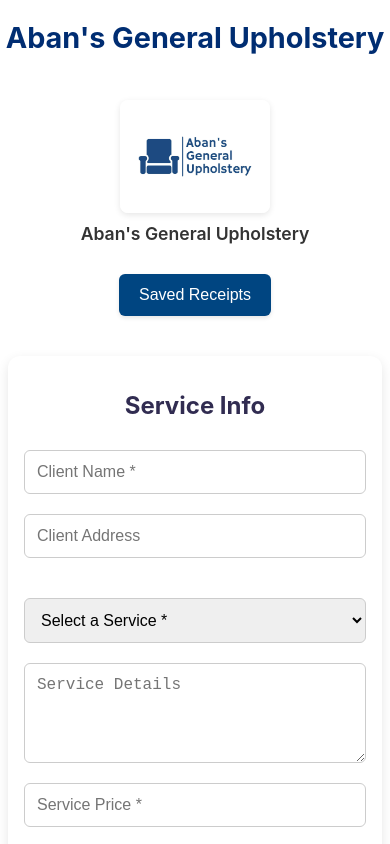
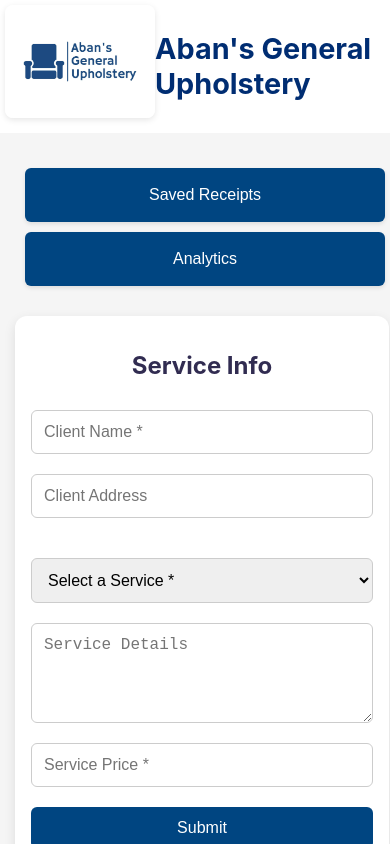
Before and after one commit to surumeqt/abansupholstery, a React (Create React App) app: page / in a window 390 px wide. Built offline with nearby package versions, Linux system fonts and the light colour scheme.

Commit message:
Enhance layout and styling for improved user experience; add analytics button and adjust screen rendering

```diff
--- a/src/App.js
+++ b/src/App.js
@@ -5,7 +5,7 @@
 import SavedReceipts from './components/SavedReceipts';
 import { useMutation } from 'convex/react';
 import { api } from './convex/_generated/api';
-import './styles/app.css';
+import './styles/app.css'; // Ensure you have the correct path to your CSS file
 
 function App() {
   const [serviceData, setServiceData] = useState(null);
@@ -16,13 +16,13 @@
 
   const handleServiceSubmit = (data) => {
     setServiceData(data);
-    setShowSummary(true);
+    setShowSummary(true); // This will now switch to displaying the summary screen
     setOrNumber(data.orNumber);
   };
 
   const handleReset = () => {
     setServiceData(null);
-    setShowSummary(false);
+    setShowSummary(false); // This will now switch back to displaying the initial screen
     setOrNumber('');
   };
 
@@ -48,7 +48,7 @@
         clientAddress: serviceData.clientAddress,
         serviceName: serviceData.serviceName,
         serviceDetails: serviceData.serviceDetails,
-        serviceType: serviceData.companyInfo.serviceType,
+        serviceType: serviceData.companyInfo.serviceType, // Ensure this is correctly passed
         price: parseFloat(serviceData.price),
       });
       console.log('Receipt saved successfully!');
@@ -65,14 +65,24 @@
     setOrNumber(''); // Reset OR number
   };
 
+  // Placeholder for analytics button click handler
+  const handleShowAnalytics = () => {
+    alert('Analytics button clicked!'); // Replace with actual analytics view logic
+  };
+
   return (
     <>
+      {/* Main Heading Container: Logo and Title at the very top */}
       <div className="main-heading-container">
+        {/* Logo placed first to appear on the left */}
+        <img className="logo" src="/logo(aban).jpg" alt="Aban's General Upholstery Logo" />
+        {/* Main heading */}
         <h1 className="main-heading">Aban's General Upholstery</h1>
       </div>
 
+      {/* Conditional rendering for the main content area below the header */}
       {showSavedReceipts ? (
-        <div className="saved-receipts-view">
+        <div className="saved-receipts-view full-screen-content">
           <button
             className="back-button"
             onClick={handleGoBackToMainForm}
@@ -81,33 +91,33 @@
           </button>
           <SavedReceipts />
         </div>
+      ) : showSummary ? (
+        <div className="summary-view-screen full-screen-content">
+          {serviceData && (
+            <>
+              <OrderSummary data={serviceData} onReset={handleReset} onSaveImage={handleSaveImage} />
+              <QRCodeDisplay data={orNumber} />
+            </>
+          )}
+        </div>
       ) : (
-        <div className={`app-container ${showSummary ? 'shift-left' : ''}`}>
-
-          <div className="screen initial-view-screen">
-            <div className="left-panel-content">
-              <div className="logo-and-text-wrapper">
-                <img className="logo" src="/logo(aban).jpg" alt="Aban's General Upholstery Logo" />
-                <p className="logo-tagline">Aban's General Upholstery</p>
-              </div>
-              <button
-                className="check-receipt"
-                onClick={handleShowSavedReceipts} // Using the defined function
-              >
-                Saved Receipts
-              </button>
-            </div>
-            <ServiceInfo onSubmit={handleServiceSubmit} /> {/* Using the defined function */}
+        <div className="initial-view-screen full-screen-content">
+          {/* Left Panel Content: Buttons are now direct children */}
+          <div className="left-panel-content">
+            <button
+              className="check-receipt"
+              onClick={handleShowSavedReceipts}
+            >
+              Saved Receipts
+            </button>
+            <button
+              className="analytics"
+              onClick={handleShowAnalytics}
+            >
+              Analytics
+            </button>
           </div>
-
-          <div className="screen summary-view-screen">
-            {serviceData && (
-              <>
-                <OrderSummary data={serviceData} onReset={handleReset} onSaveImage={handleSaveImage} /> {/* Using the defined function */}
-                <QRCodeDisplay data={orNumber} />
-              </>
-            )}
-          </div>
+          <ServiceInfo onSubmit={handleServiceSubmit} />
         </div>
       )}
     </>
--- a/src/styles/app.css
+++ b/src/styles/app.css
@@ -3,110 +3,162 @@
   margin: 0;
   padding: 0;
   height: 100%;
-  font-family: 'Inter', Arial, sans-serif; /* Changed to Inter for better aesthetics */
+  font-family: 'Inter', Arial, sans-serif;
   background-color: #f5f5f5;
-  overflow: hidden; /* Crucial for the sliding effect */
+  overflow: hidden; /* Prevent body scroll, manage scroll on content areas */
 }
 
 /* Main Heading Container (for "Aban's General Upholstery" at the very top) */
 .main-heading-container {
   width: 100%;
-  text-align: center;
-  padding: 20px 0;
-  background-color: #ffffff; /* White background for the header */
+  display: flex;
+  align-items: center;
+  justify-content: center;
+  padding: 5px;
+  background-color: #ffffff;
   box-shadow: 0 2px 4px rgba(0,0,0,0.05);
+  flex-shrink: 0; /* Prevent header from shrinking */
 }
 
 .main-heading {
-  color: #002d72; /* Dark blue color, matching your brand */
+  color: #002d72;
   font-size: 2.5em;
-  margin: 0; /* Remove default margin */
+  margin: 0;
 }
 
-/* App Container for Sliding Screens */
-.app-container {
+/* New: Full Screen Content Area Below Header */
+/* This class will be applied to initial-view-screen, summary-view-screen, and saved-receipts-view */
+.full-screen-content {
   display: flex;
-  flex-direction: row; /* Arranges screens horizontally */
-  width: 200%; /* Allows for two screens to be side-by-side */
-  height: calc(100vh - 80px); /* Adjust height to account for the header */
-  transition: transform 0.5s ease-in-out;
-  transform: translateX(0%);
+  flex-direction: row; /* Default to row for desktop layout */
+  justify-content: space-between; /* Push items to ends */
+  align-items: flex-start; /* Align content to the top */
+  height: calc(100vh - 80px); /* Take remaining height below header (adjust 80px if header height changes) */
+  width: 100%;
+  padding: 20px; /* Padding for the entire content area */
+  box-sizing: border-box;
+  background-color: #f5f5f5; /* Background for the content area */
+  overflow-y: auto; /* Allow vertical scrolling if content overflows */
 }
 
-.app-container.shift-left {
-  transform: translateX(-50%); /* Shifts to show the second screen */
+/* Specific adjustments for initial-view-screen */
+.initial-view-screen {
+  /* Inherits full-screen-content properties */
+  /* No specific overrides needed here for basic layout */
 }
 
-/* Individual Screen Styles */
-.screen {
-  width: 50%; /* Each screen takes half of the app-container's 200% width */
-  height: 100%;
-  display: flex; /* Flex container for its children (e.g., left-panel-content and ServiceInfo) */
-  justify-content: center; /* Centers content horizontally within the screen */
-  align-items: center; /* Centers content vertically within the screen */
-  gap: 50px; /* Space between the left panel and the form */
-  overflow-y: auto; /* Allows vertical scrolling if content overflows */
-  background-color: #ffffff; /* White background for the screen area */
-  padding: 20px;
-  box-sizing: border-box;
+/* Specific adjustments for summary-view-screen */
+.summary-view-screen {
+  /* Inherits full-screen-content properties */
+  flex-direction: column; /* Stack OrderSummary and QRCodeDisplay vertically */
+  justify-content: center; /* Center content vertically */
+  align-items: center; /* Center content horizontally */
+  gap: 20px; /* Space between OrderSummary and QRCodeDisplay */
 }
 
-/* Left Panel Content (Logo and Button) */
+/* Specific adjustments for saved-receipts-view */
+.saved-receipts-view {
+  /* Inherits full-screen-content properties */
+  flex-direction: column; /* Stack back button and SavedReceipts vertically */
+  align-items: center; /* Center content horizontally */
+  justify-content: flex-start; /* Align content to the top */
+  padding-top: 20px; /* Add some top padding */
+}
+
+/* Left Panel Content (Contains the button group) */
 .left-panel-content {
   display: flex;
-  flex-direction: column; /* Stacks logo, text, and button vertically */
+  flex-direction: column;
   align-items: center; /* Centers items horizontally within this panel */
+  justify-content: flex-start; /* Aligns content to the top within its own container */
   padding: 20px;
-  flex-shrink: 0; /* Prevents this panel from shrinking */
-  width: 250px; /* Fixed width for the left panel */
+  padding-top: 200px; /* Added padding-top to move content down from the top */
+  flex-shrink: 0;
+  width: 320px; /* Adjusted width to accommodate two 150px buttons + 10px gap + padding */
+  height: 100%; /* Make it take full height of its parent to allow vertical centering */
   text-align: center;
 }
 
-.logo-and-text-wrapper {
+/* New: Container for the two buttons to make them inline */
+.left-panel-button-group {
   display: flex;
-  flex-direction: column; /* Stacks the logo image and tagline */
-  align-items: center; /* Centers them horizontally */
-  margin-bottom: 20px; /* Space between logo block and button */
+  flex-direction: row; /* Arrange buttons horizontally */
+  gap: 30px; /* Increased gap for better spacing */
+  flex-wrap: nowrap; /* Prevent wrapping to ensure they stay inline on desktop */
+  justify-content: center; /* Center buttons within the group */
 }
 
 .logo {
-  width: 200px; /* Your desired width */
-  height: auto; /* IMPORTANT: Maintain aspect ratio */
-  border-radius: 8px; /* Added rounded corners */
+  width: 150px;
+  height: auto;
+  border-radius: 8px;
   box-shadow: 0 2px 6px rgba(0,0,0,0.1);
-  margin-bottom: 10px; /* Space between logo and tagline */
+  margin-bottom: 0;
+  margin-right: 16px;
 }
 
+/* Removed these classes as they are no longer in App.js HTML */
+/*
+.logo-and-text-wrapper {
+  display: flex;
+  flex-direction: column;
+  align-items: center;
+  margin-bottom: 20px;
+}
 .logo-tagline {
   font-size: 1.1em;
   color: #333;
-  margin: 0; /* Remove default paragraph margin */
+  margin: 0;
   font-weight: 600;
 }
+*/
 
 .check-receipt {
-  padding: 12px 20px;
-  background-color: #004581; /* Dark blue button */
+  padding: 18px 20px; /* Increased vertical padding from 12px to 18px */
+  background-color: #004581;
   color: white;
   border: none;
   border-radius: 6px;
   font-size: 16px;
   cursor: pointer;
-  width: fit-content; /* Button takes only content width */
-  min-width: 150px; /* Ensure a minimum width */
-  margin-top: 10px; /* Space from logo/text above */
+  width: fit-content;
+  min-width: 150px;
   transition: transform 0.3s ease-in-out, background-color 0.3s ease;
   box-shadow: 0 2px 4px rgba(0,0,0,0.1);
 }
 
-.check-receipt:hover { /* Corrected selector: no space */
+.check-receipt:hover {
   transform: scale(1.05);
-  background-color: #018ADB; /* Lighter blue on hover */
+  background-color: #018ADB;
 }
 
 .check-receipt:active {
   transform: scale(0.98);
-  background-color: #003366; /* Even darker on click */
+  background-color: #003366;
+}
+
+.analytics {
+  padding: 18px 20px; /* Increased vertical padding from 12px to 18px */
+  background-color: #004581;
+  color: white;
+  border: none;
+  border-radius: 6px;
+  font-size: 16px;
+  cursor: pointer;
+  width: fit-content;
+  min-width: 150px;
+  transition: transform 0.3s ease-in-out, background-color 0.3s ease;
+  box-shadow: 0 2px 4px rgba(0,0,0,0.1);
+}
+
+.analytics:hover {
+  transform: scale(1.05);
+  background-color: #018ADB;
+}
+
+.analytics:active {
+  transform: scale(0.98);
+  background-color: #003366;
 }
 
 /* Service Info Card Layout (used by ServiceInfo component) */
@@ -116,12 +168,12 @@
   border-radius: 12px;
   box-shadow: 0 4px 12px rgba(0,0,0,0.1);
   width: 100%;
-  max-width: 500px; /* Max width for the form card */
+  max-width: 500px;
   transition: all 0.5s ease;
-  text-align: center; /* Centers text within the card */
-  display: flex; /* Make it a flex container */
-  flex-direction: column; /* Stack its children vertically */
-  align-items: center; /* Center items horizontally within the card */
+  text-align: center;
+  display: flex;
+  flex-direction: column;
+  align-items: center;
 }
 
 .service-info-card h2 {
@@ -131,7 +183,7 @@
   text-align: center;
 }
 
-.client-info { /* This class is not directly used in the provided JSX for service-info-card inputs */
+.client-info {
   display: flex;
   flex-direction: column;
   align-items: center;
@@ -146,18 +198,18 @@
   border-radius: 6px;
   border: 1px solid #ccc;
   font-size: 16px;
-  box-sizing: border-box; /* Include padding/border in width */
+  box-sizing: border-box;
 }
 
 .input-field:focus {
   border-color: #97CBDC;
   outline: none;
-  box-shadow: 0 0 0 3px rgba(151, 203, 220, 0.3); /* Focus ring */
+  box-shadow: 0 0 0 3px rgba(151, 203, 220, 0.3);
 }
 
 textarea.input-field {
   height: 100px;
-  resize: vertical; /* Allow vertical resizing only */
+  resize: vertical;
 }
 
 .submit-btn {
@@ -168,7 +220,7 @@
   border-radius: 6px;
   font-size: 16px;
   cursor: pointer;
-  width: 100%; /* Button takes full width of its container (service-info-card) */
+  width: 100%;
   margin-top: 10px;
   transition: background-color 0.3s ease;
 }
@@ -180,7 +232,7 @@
 
 .submit-btn:active {
   transform: scale(0.98);
-  background-color: #97CBDC;
+  background-color: #003366;
 }
 
 /* Order Summary Container (used by OrderSummary component) */
@@ -191,12 +243,12 @@
   padding: 20px;
   max-width: 500px;
   margin: 0 auto;
-  background: white; /* Added background for consistency */
+  background: white;
   border-radius: 12px;
   box-shadow: 0 4px 12px rgba(0,0,0,0.1);
 }
 
-.card h2 { /* This rule seems generic, consider if it applies to .order-summary-container h2 or .service-info-card h2 */
+.card h2 {
   font-size: 24px;
   color: #312C51;
   margin-bottom: 20px;
@@ -212,21 +264,29 @@
   font-size: 14px;
 }
 
+/* Back button for Saved Receipts view */
+.back-button {
+  padding: 10px 15px;
+  background-color: #6c757d;
+  color: white;
+  border: none;
+  border-radius: 5px;
+  cursor: pointer;
+  margin-bottom: 20px;
+  transition: background-color 0.3s ease;
+}
+
+.back-button:hover {
+  background-color: #5a6268;
+}
+
 /* Responsive Adjustments */
 @media (max-width: 768px) {
-  .app-container {
-    flex-direction: column; /* Stack screens vertically */
-    width: 100%; /* Each screen now takes full width */
-    height: auto; /* Auto height for stacked screens */
-    transform: none !important; /* Disable horizontal sliding on small screens */
-  }
-
-  .screen {
-    width: 100%; /* Each screen takes full width */
-    height: auto; /* Auto height */
-    flex-direction: column; /* Stack left panel and form vertically within the screen */
-    gap: 30px; /* Reduce gap when stacked */
+  .full-screen-content {
+    flex-direction: column;
+    height: auto;
     padding: 15px;
+    justify-content: flex-start;
   }
 
   .main-heading {
@@ -234,17 +294,35 @@
   }
 
   .left-panel-content {
-    width: 100%; /* Left panel takes full width when stacked */
+    width: 100%; /* Take full width on mobile */
     padding: 10px;
+    margin-bottom: 20px;
+    gap: 10px; /* Smaller gap on mobile */
+    margin-top: 10px; /* Adjust top margin for mobile */
+  }
+
+  /* Adjust button group for mobile to stack vertically */
+  .left-panel-button-group {
+    flex-direction: column;
+    gap: 10px;
+    width: 100%; /* Take full width */
+  }
+
+  .check-receipt,
+  .analytics {
+    width: 100%; /* Make buttons full width on mobile */
+    min-width: unset; /* Remove min-width constraint */
   }
 
   .logo {
-    width: 150px; /* Smaller logo on small screens */
+    width: 150px;
+    margin-right: 0;
+    margin-bottom: 10px;
   }
 
   .service-info-card,
   .order-summary-container {
-    max-width: 95%; /* Adjust max-width for better fit on small screens */
+    max-width: 95%;
     padding: 1rem;
   }
 }
```
